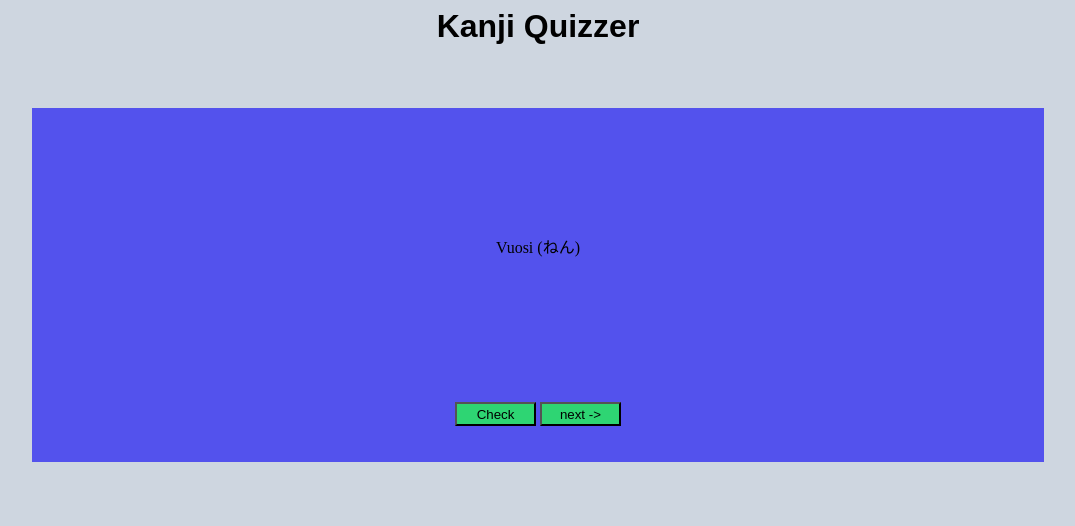
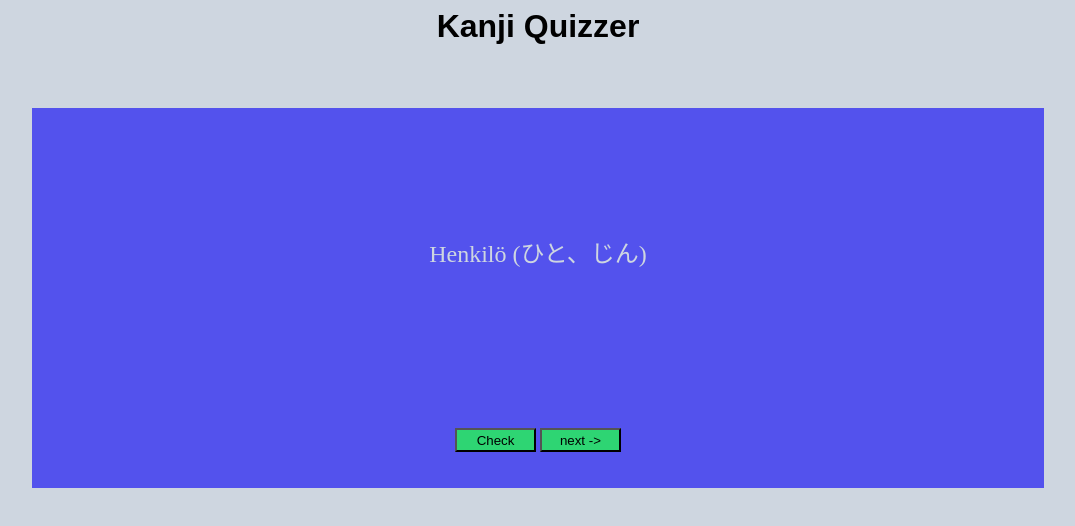
Before and after one commit to OPApple/OPApple.github.why, a plain HTML site: page index.html in a window 1280 px wide. Both pictures are taken after a click on the button "next ->". Shown: the whole page, without its empty margins (102-1177 px from the left). Drawn offline with Linux system fonts and the light colour scheme.

Commit message:
Made the website

```diff
--- a/app.js
+++ b/app.js
@@ -1,22 +1,28 @@
 const defList = ["Päivä (ひ、にち)", "yksi (いち、ひと)", "Valtio (こく、くに)", "Henkilö (ひと、じん)", "Vuosi (ねん)"]
 const kanjiList = ["日", `一`, `国`, `人`, `年`]
 
-let max = defList.length - 1
+var max = defList.length - 1
 var rand = Math.round((Math.random() * max))
 
 function pickQuestion (){
-
+    rand = Math.round((Math.random() * max))
     document.getElementById('question').innerHTML = defList[rand]
 
+}
+
+
+function startUp (){
+    document.getElementById('question').innerHTML = defList[rand]
 
 }
-pickQuestion()
 
 function showAnswer(){
     document.getElementById('answer').innerHTML = kanjiList[rand]
-    console.log(kanjiList[rand])
 }
 
 function next(){
+    pickQuestion()
+    document.getElementById('answer').innerHTML = ""
+}
 
-}
+startUp()
--- a/index.html
+++ b/index.html
@@ -31,7 +31,7 @@
                 <span id="answer"></span>
                 <br><br><br>
                 <Button class="check" onclick="showAnswer()">Check</Button>
-                <Button class="check">next -></Button>
+                <Button class="check" onclick="next()">next -></Button>
                 <br><br><br>
 
                 <script src="app.js"></script>
--- a/style.css
+++ b/style.css
@@ -29,6 +29,11 @@
     text-align: center;
 }
 
+.box span{
+    font-size: 1.5rem;
+    color: #ced6e0;
+}
+
 .check{
     background-color: #2ED573;
     height: 1.5rem;
@@ -42,3 +47,8 @@
 .check:active{
     background-color: #2f3542;
 }
+
+#answer{
+    background-color: #4247a5;
+    font-size: 1.8rem;
+}
```
